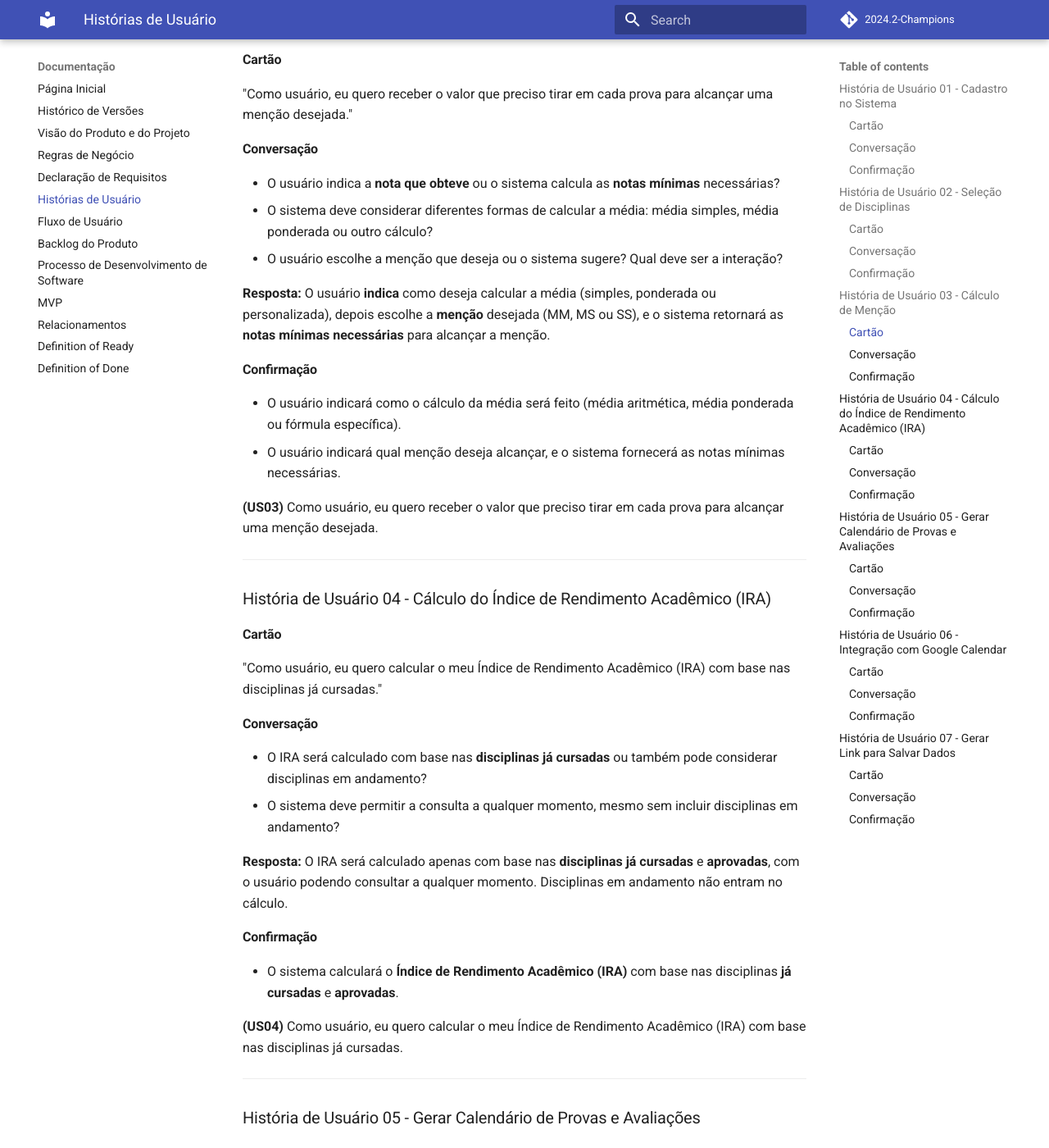
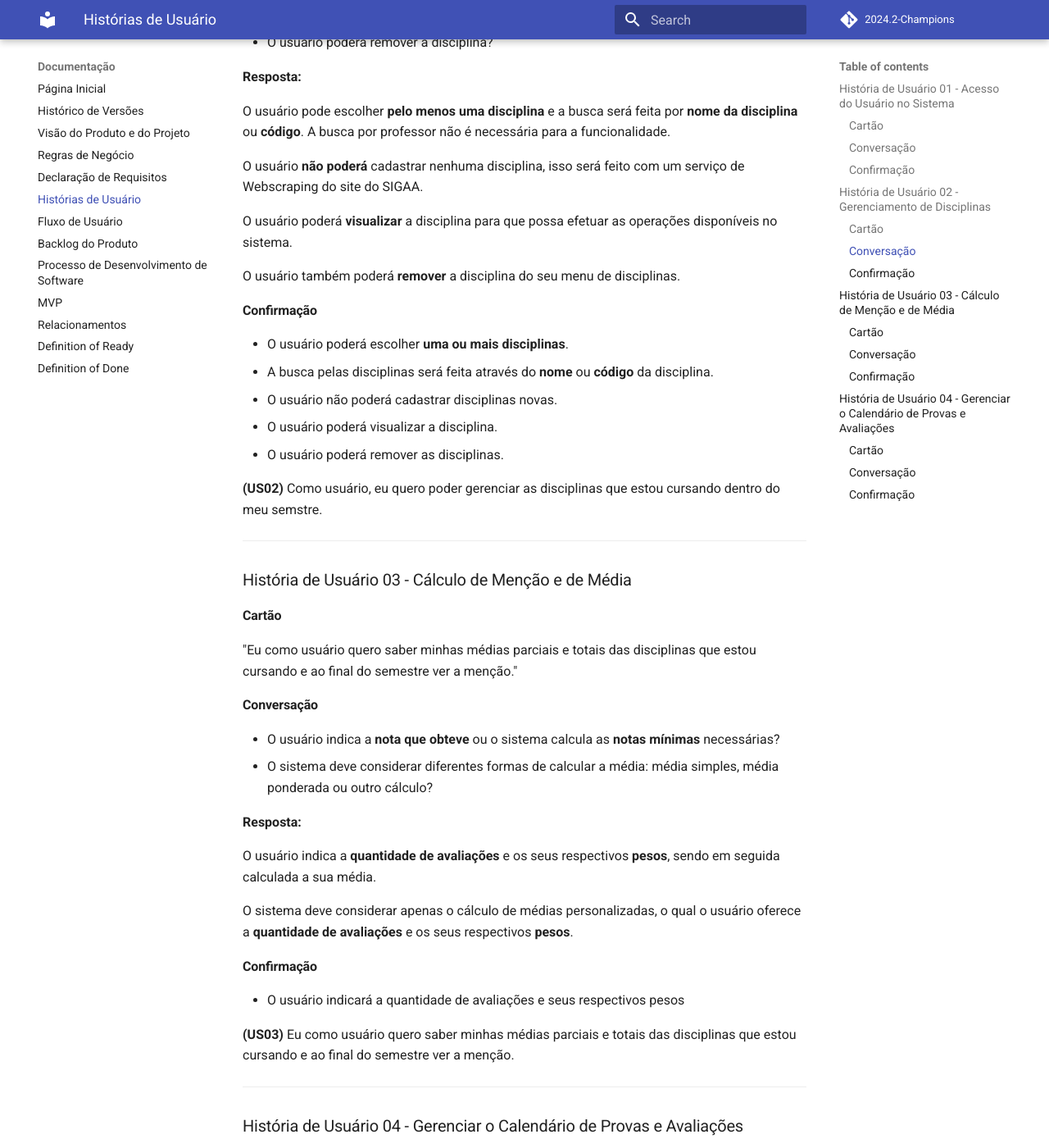
Before and after one commit to FGA-REQ/2024.2-Champions, an MkDocs documentation site: the page built from docs/historias-usuario.md, in a window 1280 px wide and 1400 px high, scrolled down 1522 px. Shown: the whole window at 82% size. Built offline with MkDocs 1.6.1 and Material for MkDocs 9.7.7, drawn with Linux system fonts in a browser that asks for light colours; comment, search, counter and statistics services are not loaded; some of the changed text lies outside the part shown.

Commit message:
docs: remodelando as histórias de usuário

```diff
--- a/docs/historias-usuario.md
+++ b/docs/historias-usuario.md
@@ -1,32 +1,42 @@
 As histórias de usuário são uma declaração de uma pequena funcionalidade que o cliente pretende ver desenvolvida no produto, ou seja, algo que o produto precisa fazer. É capturada em um cartão, não devendo ter detalhes de comportamento do produto, os quais são deixados para ser desenvolvidos mais tarde por meio de conversas e critérios de aceitação entre a equipe e o proprietário do produto.
 
-### História de Usuário 01 - Cadastro no Sistema
+### História de Usuário 01 - Acesso do Usuário no Sistema
 
 #### Cartão
 
-"Como usuário eu quero me cadastrar no sistema para que eu consiga escolher o meu curso."
+"Eu como usuário quero poder acessar o sistema para que eu consiga gerenciar as minhas disciplinas"
 
 #### Conversação
 
 - O usuário pode se cadastrar de qualquer forma?
 - O que é essencial para o cadastro?
+- O usuário pode recuperar a senha?
+- O usuário pode fazer login de que forma?
 - Caso falte alguma informação, o sistema deve validar os campos obrigatórios?
 
-**Resposta:** O usuário precisa fornecer **email**, **senha** e **curso** para completar o cadastro. Campos incompletos ou inválidos devem gerar mensagens de erro.
+**Resposta:**
+
+O usuário precisa fornecer **email** e **senha** para completar o cadastro.
+
+O usuário caso esqueça a senha pode recuperá-la, fornecendo seu **email**, sua **nova senha** e **confirmação da nova senha**.
+
+O usuário pode fazer login no sistema fornecendo seu **email** e **senha**.
+
+Campos incompletos ou inválidos devem gerar mensagens de erro.
 
 #### Confirmação
 
-- O usuário deverá se cadastrar fornecendo seu **endereço de e-mail**, **senha** e **curso**.
+- O usuário deverá acessar o sistema fornecendo seu **endereço de e-mail** e **senha**.
 
-**(US01)** Como usuário, eu quero me cadastrar no sistema para que eu consiga escolher o meu curso
+**(US01)** Eu como usuário quero acessar o sistema para que eu consiga gerenciar as minhas disciplinas.
 
 ---
 
-### História de Usuário 02 - Seleção de Disciplinas
+### História de Usuário 02 - Gerenciamento de Disciplinas
 
 #### Cartão
 
-"Como usuário, eu quero selecionar as disciplinas que estou cursando no semestre dentro da plataforma."
+"Eu como usuário quero poder gerenciar as disciplinas que estou cursando no semestre dentro da plataforma."
 
 #### Conversação
 
@@ -34,63 +44,58 @@ As histórias de usuário são uma declaração de uma pequena funcionalidade qu
 - O que acontece se o usuário estiver cursando apenas uma disciplina? Ele pode escolher apenas uma?
 - O usuário busca disciplinas pelo nome ou código?
 - Podemos incluir a busca por professor também?
+- O usuário poderá cadastrar disciplinas no sistema?
+- O usuário poderá visualizar a disciplina?
+- O usuário poderá remover a disciplina?
 
-**Resposta:** O usuário pode escolher **pelo menos uma disciplina** e a busca será feita por **nome da disciplina** ou **código**. A busca por professor não é necessária para a funcionalidade.
+**Resposta:**
+
+O usuário pode escolher **pelo menos uma disciplina** e a busca será feita por **nome da disciplina** ou **código**. A busca por professor não é necessária para a funcionalidade.
+
+O usuário **não poderá** cadastrar nenhuma disciplina, isso será feito com um serviço de Webscraping do site do SIGAA.
+
+O usuário poderá **visualizar** a disciplina para que possa efetuar as operações disponíveis no sistema.
+
+O usuário também poderá **remover** a disciplina do seu menu de disciplinas.
 
 #### Confirmação
 
 - O usuário poderá escolher **uma ou mais disciplinas**.
 - A busca pelas disciplinas será feita através do **nome** ou **código** da disciplina.
+- O usuário não poderá cadastrar disciplinas novas.
+- O usuário poderá visualizar a disciplina.
+- O usuário poderá remover as disciplinas.
 
-**(US02)** Como usuário, eu quero selecionar as disciplinas que estou cursando no semestre com base no **código da disciplina** e no **nome** da disciplina.
+**(US02)** Como usuário, eu quero poder gerenciar as disciplinas que estou cursando dentro do meu semstre.
 
 ---
 
-### História de Usuário 03 - Cálculo de Menção
+### História de Usuário 03 - Cálculo de Menção e de Média
 
 #### Cartão
 
-"Como usuário, eu quero receber o valor que preciso tirar em cada prova para alcançar uma menção desejada."
+"Eu como usuário quero saber minhas médias parciais e totais das disciplinas que estou cursando e ao final do semestre ver a menção."
 
 #### Conversação
 
 - O usuário indica a **nota que obteve** ou o sistema calcula as **notas mínimas** necessárias?
 - O sistema deve considerar diferentes formas de calcular a média: média simples, média ponderada ou outro cálculo?
-- O usuário escolhe a menção que deseja ou o sistema sugere? Qual deve ser a interação?
 
-**Resposta:** O usuário **indica** como deseja calcular a média (simples, ponderada ou personalizada), depois escolhe a **menção** desejada (MM, MS ou SS), e o sistema retornará as **notas mínimas necessárias** para alcançar a menção.
+**Resposta:**
+
+O usuário indica a **quantidade de avaliações** e os seus respectivos **pesos**, sendo em seguida calculada a sua média.
+
+O sistema deve considerar apenas o cálculo de médias personalizadas, o qual o usuário oferece a **quantidade de avaliações** e os seus respectivos **pesos**.
 
 #### Confirmação
 
-- O usuário indicará como o cálculo da média será feito (média aritmética, média ponderada ou fórmula específica).
-- O usuário indicará qual menção deseja alcançar, e o sistema fornecerá as notas mínimas necessárias.
+- O usuário indicará a quantidade de avaliações e seus respectivos pesos
 
-**(US03)** Como usuário, eu quero receber o valor que preciso tirar em cada prova para alcançar uma menção desejada.
+**(US03)** Eu como usuário quero saber minhas médias parciais e totais das disciplinas que estou cursando e ao final do semestre ver a menção.
 
 ---
 
-### História de Usuário 04 - Cálculo do Índice de Rendimento Acadêmico (IRA)
-
-#### Cartão
-
-"Como usuário, eu quero calcular o meu Índice de Rendimento Acadêmico (IRA) com base nas disciplinas já cursadas."
-
-#### Conversação
-
-- O IRA será calculado com base nas **disciplinas já cursadas** ou também pode considerar disciplinas em andamento?
-- O sistema deve permitir a consulta a qualquer momento, mesmo sem incluir disciplinas em andamento?
-
-**Resposta:** O IRA será calculado apenas com base nas **disciplinas já cursadas** e **aprovadas**, com o usuário podendo consultar a qualquer momento. Disciplinas em andamento não entram no cálculo.
-
-#### Confirmação
-
-- O sistema calculará o **Índice de Rendimento Acadêmico (IRA)** com base nas disciplinas **já cursadas** e **aprovadas**.
-
-**(US04)** Como usuário, eu quero calcular o meu Índice de Rendimento Acadêmico (IRA) com base nas disciplinas já cursadas.
-
----
-
-### História de Usuário 05 - Gerar Calendário de Provas e Avaliações
+### História de Usuário 04 - Gerenciar o Calendário de Provas e Avaliações
 
 #### Cartão
 
@@ -100,41 +105,26 @@ As histórias de usuário são uma declaração de uma pequena funcionalidade qu
 
 - O usuário tem as **datas das provas e das avaliações** previamente ou o sistema irá puxá-las de algum lugar?
 - O usuário pode **adicionar ou editar** as datas manualmente?
-- E quanto às **provas ou avaliações de reposição** ou outras informações extras, como tratá-las?
+- O usuário poderá **integrar** o calendário com outras ferramentas? (ex: Google Calendar)
 
-**Resposta:** O sistema puxará as **datas das provas e das avaliações** diretamente do **calendário acadêmico** fornecido pela instituição, mas o usuário também poderá **adicionar ou editar** as datas. O sistema também permitirá o **registro de provas e avaliações de reposição**.
+**Resposta:**
+
+O sistema permitirá que o usuário **adicione** ou **edite** as avaliações nas respectivas datas com o seu devido título de forma manual.
+
+O sistema permitirá que o usuário faça a integração do calendário com o **Google Calendar**
 
 #### Confirmação
 
-- O usuário poderá **gerar um calendário** com as datas das provas, com informações fornecidas pelo **calendário acadêmico** ou inseridas manualmente pelo usuário.
+- O usuário poderá **gerar um calendário** com as datas das provas, com informações inseridas manualmente pelo usuário.
 
-**(US05)** Como usuário, eu quero gerar um calendário para acompanhar as datas das provas.
+- O usuário poderá integrar o calendário do sistema com o **Google Calendar**
+
+**(US04)** Como usuário, eu quero gerar um calendário para acompanhar as datas das provas.
 
 ---
 
-### História de Usuário 06 - Integração com Google Calendar
-
-#### Cartão
-
-"Como usuário, eu quero integrar o calendário de provas com o meu Google Calendar."
-
-#### Conversação
-
-- O usuário pode **sincronizar** as datas diretamente com o **Google Calendar**? Ou ele precisa adicionar as provas manualmente no calendário do Google?
-- O que acontece após a integração? O usuário recebe uma **confirmação por e-mail**?
-
-**Resposta:** O usuário poderá **integrar as datas** das provas com o **Google Calendar**, e o sistema enviará uma **confirmação por e-mail** com o link para o calendário.
-
-#### Confirmação
-
-- O usuário poderá **integrar** as datas das provas com o **Google Calendar**.
-- O sistema enviará uma **confirmação por e-mail** com o link para o calendário integrado.
-
-**(US06)** Como usuário, eu quero integrar o calendário de provas com o meu **Google Calendar**.
-
----
-
-### História de Usuário 07 - Gerar Link para Salvar Dados
+<!--
+### História de Usuário 06 - Gerar Link para Salvar Dados
 
 #### Cartão
 
@@ -145,11 +135,11 @@ As histórias de usuário são uma declaração de uma pequena funcionalidade qu
 - Os dados salvos incluirão quais informações?
 - Como o usuário acessará os dados salvos?
 
-**Resposta:**  Os dados incluirão perfil do usuário, disciplinas escolhidas, notas calculadas, índice de rendimento acadêmico (IRA) e calendário de provas/avaliações. E, ao acessar o link, o sistema restaurará o estado salvo, permitindo que o usuário continue de onde parou ou utilize as informações compartilhadas.
+**Resposta:** Os dados incluirão perfil do usuário, disciplinas escolhidas, notas calculadas, índice de rendimento acadêmico (IRA) e calendário de provas/avaliações. E, ao acessar o link, o sistema restaurará o estado salvo, permitindo que o usuário continue de onde parou ou utilize as informações compartilhadas.
 
 #### Confirmação
 
 - O usuário poderá **gerar** um link contendo informações sobre perfil, progresso, disciplinas, notas, IRA e calendário
 - Esse link será acessível em **qualquer** dispositivo e permitirá **compartilhamento** fácil.
 
-**(US07)** Como usuário, eu quero gerar um link para salvar meus dados e progresso, para que eu possa acessá-los ou compartilhá-los facilmente de qualquer dispositivo.
+**(US07)** Como usuário, eu quero gerar um link para salvar meus dados e progresso, para que eu possa acessá-los ou compartilhá-los facilmente de qualquer dispositivo. -->
```
Also changed, not shown: docs/historico.md (+1 -0 lines).
